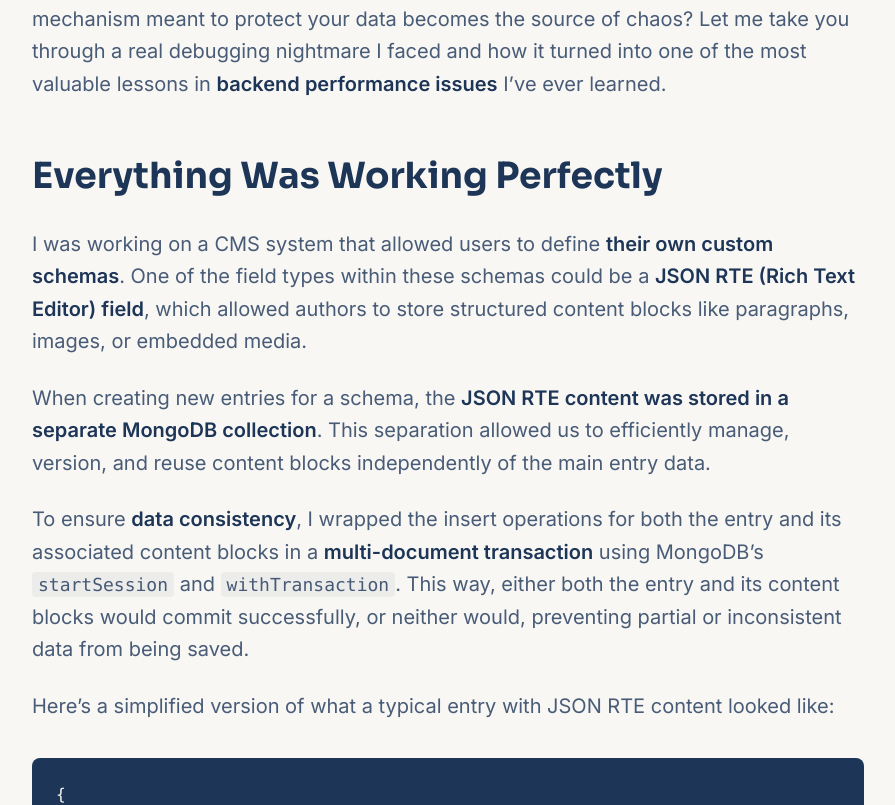
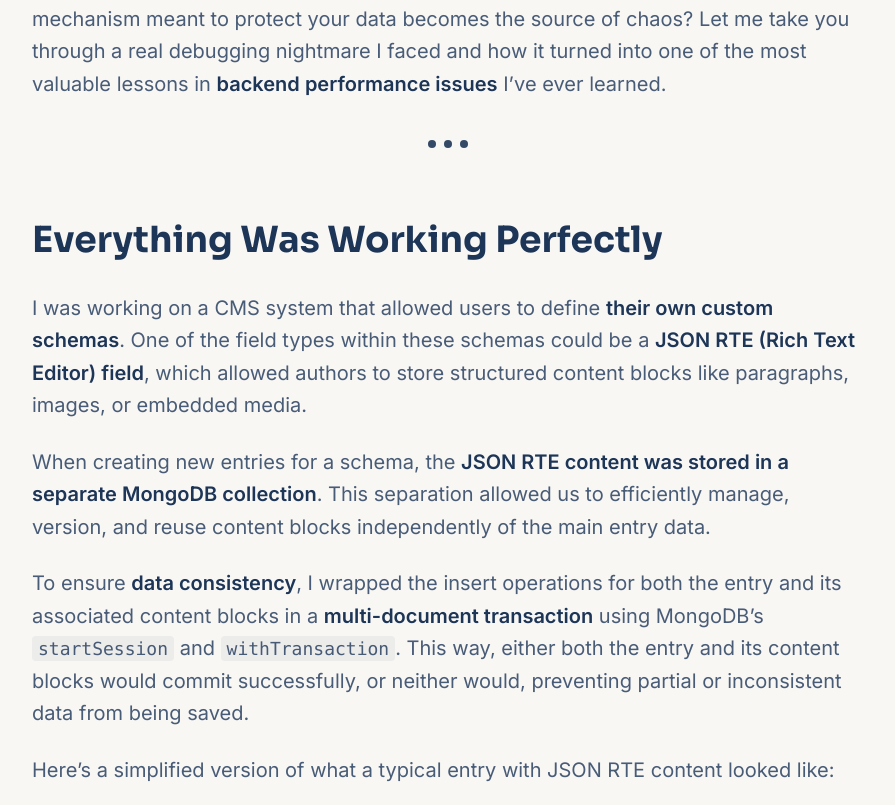
Before and after one commit to hiteshshetty-dev/hiteshshetty.com, a Next.js app: page /blogs/the-transaction-that-never-ended-how-duplicate-ids-turned-my-backend-into-a-cpu-hungry-monster in a window 1280 px wide. Shown: the part 1281-2086 px from the top of the page, without its empty margins (192-1087 px from the left). Built offline with nearby package versions, Linux system fonts and the light colour scheme.

Commit message:
feat: add DotSeparator component for enhanced horizontal rule styling in MDX

```diff
--- a/src/content/blogs/the-transaction-that-never-ended-how-duplicate-ids-turned-my-backend-into-a-cpu-hungry-monster.mdx
+++ b/src/content/blogs/the-transaction-that-never-ended-how-duplicate-ids-turned-my-backend-into-a-cpu-hungry-monster.mdx
@@ -1,5 +1,5 @@
 If you’ve ever built a backend system with **database transactions**, you know the promise: atomicity, consistency, and reliability. But what happens when the very mechanism meant to protect your data becomes the source of chaos? Let me take you through a real debugging nightmare I faced and how it turned into one of the most valuable lessons in **backend performance issues** I’ve ever learned.
-
+***
 ## Everything Was Working Perfectly
 
 I was working on a CMS system that allowed users to define **their own custom schemas**. One of the field types within these schemas could be a **JSON RTE (Rich Text Editor) field**, which allowed authors to store structured content blocks like paragraphs, images, or embedded media.
@@ -49,6 +49,8 @@ CPU usage on my server hovered around **12%**, while the database was burning at
 
 Half a day was spent retracing every function, every transaction, and every database call. You could feel the frustration building, even though everything appeared normal.
 
+***
+
 ## How Monitoring Revealed the Problem
 
 I used **Datadog** to check the logs, metrics, and traces. Soon, I noticed that some functions were being called more than once for the same data.
@@ -78,6 +80,8 @@ The duplicate IDs happened because I manually created a blog session with blocks
 
 Duplicate uids made the RTE collection insertion fail. `withTransaction` retried automatically, and without a defined max retry count, this led to infinite retries during insertion failures. Each retry used more CPU and database resources, which quickly became a big problem. This issue did not show up in normal testing because duplicate IDs were rare and only appeared in my load-testing data.
 
+***
+
 ## How Duplicate IDs Triggered an Infinite Retry Loop
 
 Here’s the breakdown:
@@ -89,10 +93,12 @@ Here’s the breakdown:
    - the transaction succeeds, or
    - the 120-second timeout is reached.
 
-   (For reference, [here's](https://github.com/mongodb/node-mongodb-native/blob/8cb5cafc36c55ae08bbc506e539494e753e973db/lib/core/sessions.js#L371-L393) the `withTransaction` source code).
+   (For reference, <a href="https://github.com/mongodb/node-mongodb-native/blob/8cb5cafc36c55ae08bbc506e539494e753e973db/lib/core/sessions.js#L371-L393" target="_blank" rel="noopener noreferrer">here's</a> the `withTransaction` source code).
 3. **Resource exhaustion**: high DB CPU, slower responses, eventual request timeouts. This is a result of the infinite retry loop.
 
 In short, the backend turned into a self-replicating performance problem. All of this happened because a simple edge case was missed.
+
+***
 
 ## Fixing the Infinite Loop with Retry Limits
 
@@ -129,6 +135,8 @@ Before inserting content blocks, I reassigned new uids for duplicates blocks wit
 
 After applying these changes, CPU usage normalized, database connections stabilized, and POST requests completed reliably. Observability dashboards confirmed that **backend performance issues** were resolved.
 
+***
+
 ## Lessons Learned from Debugging Transactions
 
 From this experience, I learned several crucial lessons for any backend engineer:
@@ -148,6 +156,8 @@ To prevent similar issues:
 3. Set up **monitoring and alerts** for retry-heavy operations.
 4. Use **defensive coding patterns** in high-throughput, transaction-heavy systems.
 
+***
+
 ## Wrapping Up
 
 What started as a mysterious CPU spike turned into a deep lesson in system design. By combining **observability, realistic testing, and defensive coding**, I was able to prevent an infinite retry loop from bringing down my backend.
--- a/src/mdx-components.tsx
+++ b/src/mdx-components.tsx
@@ -1,5 +1,17 @@
 import type { MDXComponents } from "mdx/types";
 import Image, { type ImageProps } from "next/image";
+
+function DotSeparator(props: React.HTMLAttributes<HTMLHRElement>) {
+  return (
+    <div className="flex items-center justify-center py-4" {...props}>
+      <div className="flex items-center space-x-2">
+        <div className="w-1 h-1 sm:w-2 sm:h-2 rounded-full bg-brand-navy/90"></div>
+        <div className="w-1 h-1 sm:w-2 sm:h-2 rounded-full bg-brand-navy/90"></div>
+        <div className="w-1 h-1 sm:w-2 sm:h-2 rounded-full bg-brand-navy/90"></div>
+      </div>
+    </div>
+  );
+}
 
 export function useMDXComponents(components: MDXComponents): MDXComponents {
   return {
@@ -23,6 +35,7 @@ export function useMDXComponents(components: MDXComponents): MDXComponents {
     pre: (props) => (
       <pre className="rounded-lg p-4 overflow-x-auto my-6" {...props} />
     ),
+    hr: (props) => <DotSeparator {...props} />,
     ...components,
   };
 }
```
